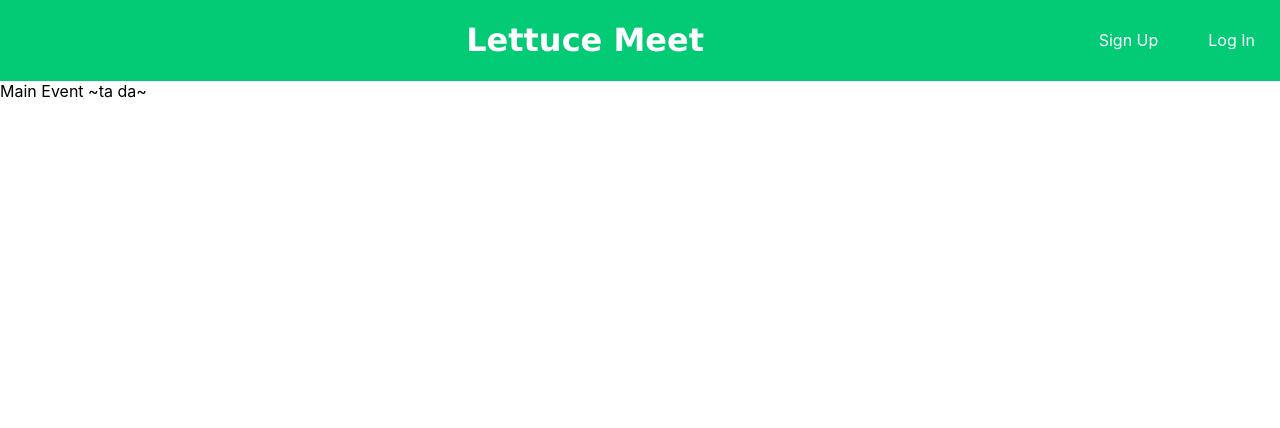
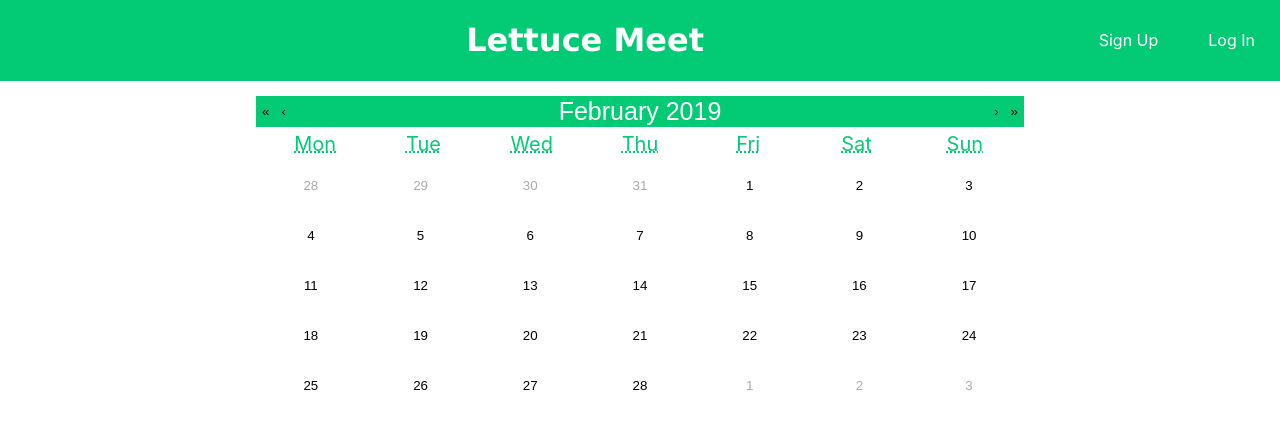
Before and after one commit to zukululu/MERN_EventCalendar_FrontEnd, a React (Create React App) app in the folder mern-calendar-app/: page / in a window 1280 px wide. Shown: the top 428 px of the page. Built offline with nearby package versions, Linux system fonts and the light colour scheme; a web font is replaced by a local one.

Commit message:
calendar added to mp

```diff
--- a/mern-calendar-app/package.json
+++ b/mern-calendar-app/package.json
@@ -6,6 +6,7 @@
     "axios": "^0.18.0",
     "node-sass": "^4.11.0",
     "react": "^16.8.2",
+    "react-calendar": "^2.18.1",
     "react-dom": "^16.8.2",
     "react-router-dom": "^4.3.1",
     "react-scripts": "2.1.5"
--- a/mern-calendar-app/src/components/App/App.scss
+++ b/mern-calendar-app/src/components/App/App.scss
@@ -1,5 +1,6 @@
 @import '../color-palette.scss';
 @import '../Header/Header.scss';
+@import '../MainEvent/MainEvent.scss';
 @import '../fonts.scss';
 
 /* Universal */
--- a/mern-calendar-app/src/components/MainEvent/MainEvent.js
+++ b/mern-calendar-app/src/components/MainEvent/MainEvent.js
@@ -1,10 +1,12 @@
 import React, { Component } from 'react';
+import Calendar from 'react-calendar/dist/entry.nostyle';
+import './MainEvent.scss';
 
 class MainEvent extends Component {
     render() {
         return (
-            <div>
-                Main Event ~ta da~
+            <div className="main-event">
+                <Calendar />
             </div>
         );
     }
--- /dev/null
+++ b/mern-calendar-app/src/components/MainEvent/MainEvent.scss
@@ -0,0 +1,68 @@
+@import '../color-palette.scss';
+
+.main-event {
+    margin: 0 auto;
+    max-width: 75%;
+    padding: 15px 0;
+}
+
+.react-calendar {
+    margin: 0 auto;
+    width: 80%;
+
+    .react-calendar__month-view__weekdays {
+        color: $dark-green;
+        font-size: 20px;
+        padding: 5px;
+        text-align: center;
+        text-decoration: none;
+    }
+
+    .react-calendar__month-view__days__day {
+        background-color: $white;
+        border: 0;
+    }
+
+    .react-calendar__month-view__days__day:hover {
+        background-color: $dark-green;
+        color: $white;
+        border: 0;
+    }
+
+    .react-calendar__month-view__days__day--neighboringMonth {
+        background-color: $white;
+        color: $slate-gray;
+    }
+
+    .react-calendar__navigation__next-button {
+        background-color: $dark-green;
+        border: 0px;
+    }
+
+    .react-calendar__navigation__next2-button {
+        background-color: $dark-green;
+        border: 0px;
+    }
+
+    .react-calendar__navigation__prev-button {
+        background-color: $dark-green;
+        border: 0px;
+    }
+
+    .react-calendar__navigation__prev2-button {
+        background-color: $dark-green;
+        border: 0px;
+    }
+
+    .react-calendar__navigation__label {
+        background-color: $dark-green;
+        border: 0px;
+        color: $white;
+        font-size: 25px;
+    }
+
+    .react-calendar__tile {
+        height: 50px;
+        width: 50px;
+    }
+}
--- a/mern-calendar-app/src/components/color-palette.scss
+++ b/mern-calendar-app/src/components/color-palette.scss
@@ -1,4 +1,5 @@
 $dark-green: #03CB75;
 $light-green: #B4F300;
 $med-green: #6DE54A;
+$slate-gray: #AAAAAA;
 $white: #ffffff;
```
Also changed, not shown: 1 other file (tests, documents, lock files or other folders).
